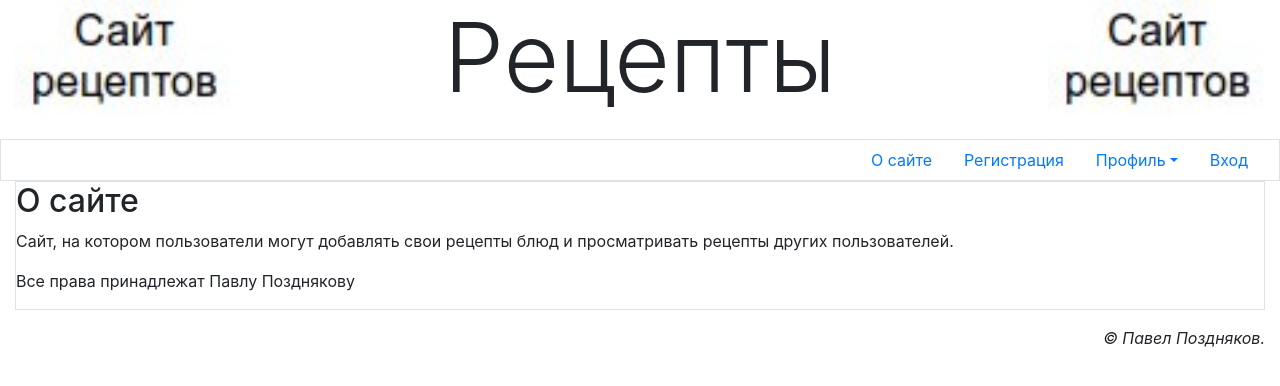
After one commit to pvplpt/Final-examination, a Django app: page /about/ in a window 1280 px wide. The commit adds this page. Shown: the top 386 px of the page. Run offline with Django 5.2, Linux system fonts and the light colour scheme; some libraries are stand-ins or nearby versions.

Commit message:
added about page

```diff
--- /dev/null
+++ b/recipe/main/templates/main/about.html
@@ -0,0 +1,7 @@
+{% extends 'base.html' %}
+{% block title %}O сайте{% endblock %}
+{% block content %}
+<h2>О сайте</h2>
+<p>Сайт, на котором пользователи могут добавлять свои рецепты блюд и просматривать рецепты других пользователей.</p>
+<p>Все права принадлежат Павлу Позднякову</p>
+{% endblock %}
--- a/recipe/main/urls.py
+++ b/recipe/main/urls.py
@@ -1,6 +1,8 @@
 from django.urls import path
-from .views import index
+from .views import index, other_page
 
+app_name = 'main'
 urlpatterns = [
+    path('<str:page>/', other_page, name='other'),
     path('', index, name='index'),
 ]
--- a/recipe/main/views.py
+++ b/recipe/main/views.py
@@ -1,4 +1,14 @@
 from django.shortcuts import render
+from django.http import HttpResponse, Http404
+from django.template import TemplateDoesNotExist
+from django.template.loader import get_template
+
+def other_page(request,page):
+    try:
+        template = get_template('main/' + page + '.html')
+    except TemplateDoesNotExist:
+        raise Http404
+    return HttpResponse(template.render(request=request))
 
 def index(request):
     return render(request,'main/index.html')
--- a/recipe/templates/base.html
+++ b/recipe/templates/base.html
@@ -18,7 +18,9 @@
     <h1 class="display-1 text-center">Рецепты</h1>
   </header>
   <div class="row">
+
     <ul class="col nav justify-content-end border">
+      <li class="nav-item"><a class="nav-link" href="{% url 'main:other' page='about' %}">О сайте</a></li>
       <li class="nav-item"><a class="nav-link" hrеf="#">Регистрация</a>
       </li>
       <li class="nav-item dropdown">
```
Also changed, not shown: recipe/README.md.
